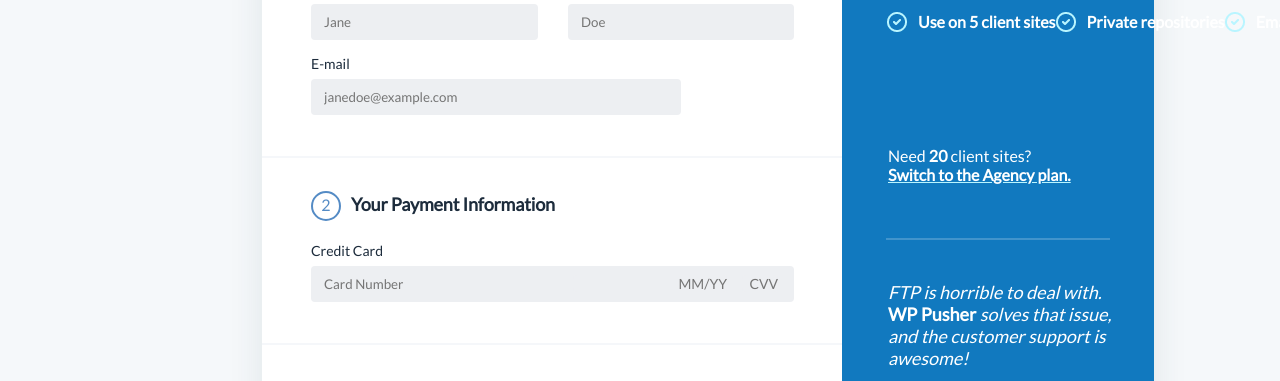
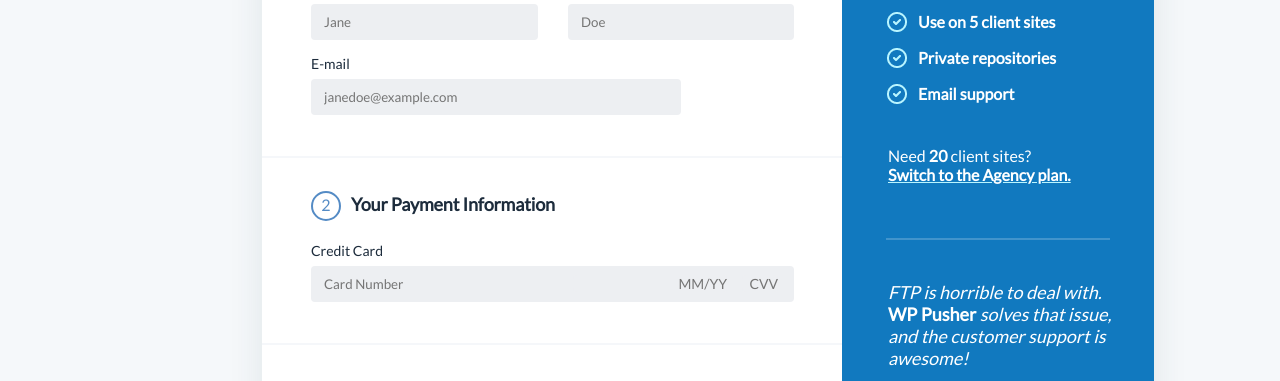
Before and after one commit to 7-lynxx/alt-3, a plain HTML site: page index.html in a window 1280 px wide. Shown: the part 404-785 px from the top of the page. Drawn offline with Linux system fonts and the light colour scheme.

Commit message:
added whitespace set to nowrap

```diff
--- a/free.css
+++ b/free.css
@@ -81,7 +81,7 @@ div.year{
     margin-right: 11px;
 }
 
-.comb, .marks{
+.comb .marks{
     display: flex;
     color: #FFF;
     font-size: 16px;
@@ -89,7 +89,7 @@ div.year{
     font-weight: 700;
     line-height: 24px;
     letter-spacing: -0.008px;
-    text-wrap: nowrap;
+
 }
 .comb{
     width: 170px;
@@ -170,4 +170,5 @@ div.year{
 }
 .client, .repo{
     text-wrap: nowrap;
+    white-space: nowrap;
 }
```
